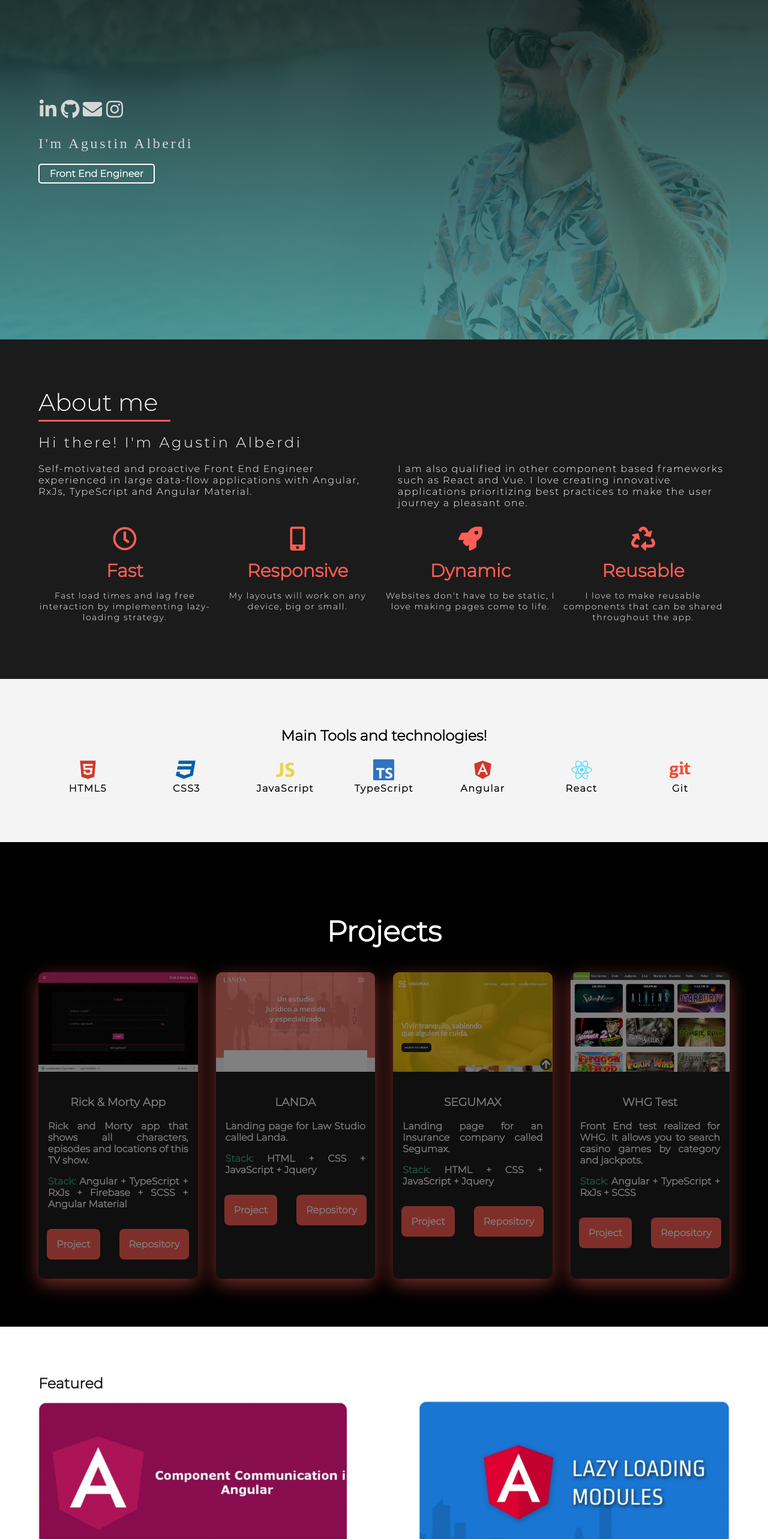
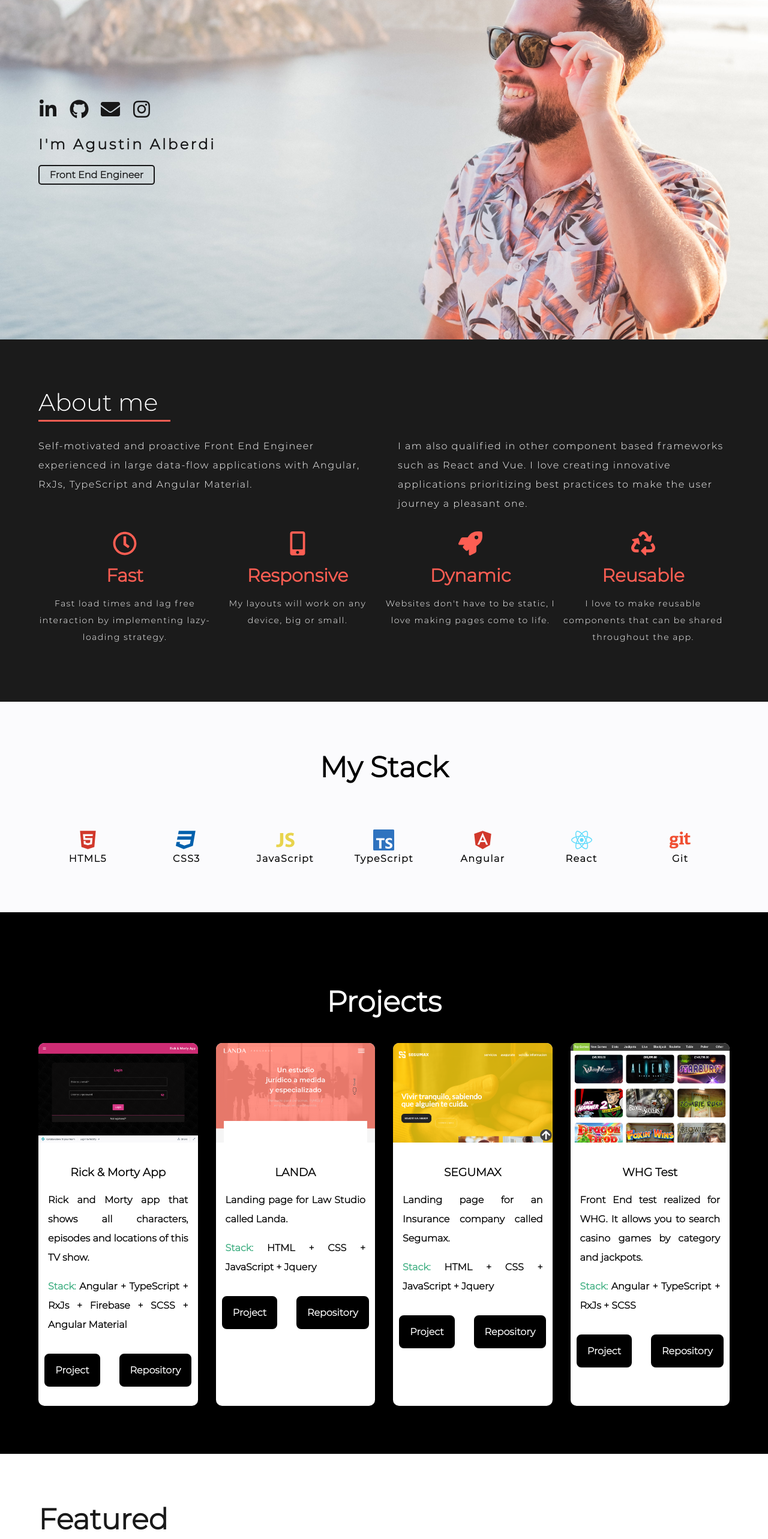
Before and after one commit to agussalberdi/react-portfolio, a React (Create React App) app: page /portfolio#skills in a window 1280 px wide. Shown: the part 234-2800 px from the top of the page at 60% size. Built offline with nearby package versions, Linux system fonts and the light colour scheme; what react-animations would draw is missing.

Commit message:
Styling modifications

```diff
--- a/src/components/Footer.tsx
+++ b/src/components/Footer.tsx
@@ -17,14 +17,15 @@ const SocialContainer = styled.div`
     a {
         color: #d6d6d6;
         font-size: 1.5rem;
-        margin: 5px;
+        margin-right: 20px;
     }
 `;
 
 const Paragraph = styled.p`
+display: inline-block;
     color: #d6d6d6;
     margin: 0;
-    letter-spacing: 1.5px;
+    letter-spacing: 2.5px;
 
     @media screen and ${device.mobileM} {
         font-size: 14px;
--- a/src/components/Slider.tsx
+++ b/src/components/Slider.tsx
@@ -1,6 +1,7 @@
 import React, { useEffect, useState } from 'react';
 import styled from 'styled-components';
 import { Animations } from '../utilities/Animations';
+import { device } from '../utilities/device';
 
 const SliderWrapper = styled.div`
     display: flex;
@@ -14,12 +15,17 @@ const SliderWrapper = styled.div`
 
 const Slide = styled.div`
     width: 180px;
-    border: 2px solid #ffffff;
+    border: 2px solid #171718;
     border-radius: 5px;
     padding: 5px;
-    color: #ffffff;
+    color: #171718;
     font-weight: 700;
-    transition: 1s;
+    transition: ease-out 500ms;
+
+    @media screen and ${device.mobileM} {
+        width: 150px;
+        font-size: 12px;
+    }
 `;
 
 const Arrow = styled.div`
--- a/src/views/About.tsx
+++ b/src/views/About.tsx
@@ -21,13 +21,9 @@ const Title = styled.h1`
     font-size: 40px;
     font-weight: 300;
     margin: 0;
+    margin-bottom: 25px;
+    padding-bottom: 5px;
     border-bottom: 3px solid #fd5e53;
-    padding-bottom: 5px;
-`;
-
-const Subtitle = styled.h2`
-    font-weight: 300;
-    letter-spacing: .15em;
 `;
 
 const TextWrapper = styled.div`
@@ -39,6 +35,7 @@ const TextWrapper = styled.div`
     div.text {
         width: 48%;
         letter-spacing: 1.5px;
+        line-height: 2;
 
         @media screen and ${device.tablet} {
             width: 100%;
@@ -76,6 +73,7 @@ const Bullet = styled.div`
         color: white;
         letter-spacing: 1.5px;
         font-size: 14px;
+        line-height: 2;
     }
 
     @media screen and ${device.laptop} {
@@ -103,7 +101,6 @@ export default function About() {
                 <AboutSection>
                     <Wrapper alignment="left">
                         <Title>About me</Title>
-                        <Subtitle>Hi there! I'm Agustin Alberdi</Subtitle>
                         <TextWrapper>
                             <div className="text">
                                 Self-motivated and proactive Front End Engineer experienced in large data-flow applications with Angular, RxJs, TypeScript and Angular Material.
--- a/src/views/Articles.tsx
+++ b/src/views/Articles.tsx
@@ -21,7 +21,14 @@ const Container = styled.div`
 `;
 
 const ArticleTag = styled.a`
-    width: 45%;
+    width: 40%;
+    transition: ease-in-out 500ms;
+    opacity: 0.7;
+
+    &:hover {
+        transform: scale(1.1);
+        opacity: 1;
+    }
 
     img {
         width: 100%;
@@ -33,10 +40,11 @@ const ArticleTag = styled.a`
     }
 `;
 
-const Title = styled.h2`
+const Title = styled.h1`
     text-align: left;
     color: #191919;
-    margin: 0 0 15px 0;
+    margin: 0 0 50px 0;
+    font-size: 3rem;
 `;
 
 export default function Articles() {
@@ -55,7 +63,7 @@ export default function Articles() {
         <div id={Routes.ARTICLES}>
             <IntersectionObserver id={Routes.ARTICLES} hash={Routes.ARTICLES}>
                 <ArticlesSection>
-                    <Wrapper>
+                    <Wrapper overflow="visible">
                         <Title>Featured</Title>
                         <Container>
                             {articles.map((article: Article) => <ArticleTag href={article.url} target="_blank"><img src={article.image} /></ArticleTag>)}
--- a/src/views/Home.tsx
+++ b/src/views/Home.tsx
@@ -9,9 +9,10 @@ import { Routes } from '../models/routes';
 import bg from '../assets/images/bg.jpg';
 import Slider from '../components/Slider';
 import { Animations } from '../utilities/Animations';
+import { device } from '../utilities/device';
 
 const HomeSection = styled(Section)`
-    background: linear-gradient(rgba(0, 0, 0, 0.92), rgba(14, 121, 121, 0.66)), url(${bg});
+    background: url(${bg});
     background-size: cover;
     background-position: center center;
     background-repeat: no-repeat;
@@ -31,23 +32,32 @@ const SocialContainer = styled.div`
     animation: 2s ${Animations.FadeInUp};
 
     a {
-        color: #d6d6d6;
+        color: #171718;
         font-size: 2rem;
-        margin-right: 5px;
+        margin-right: 20px;
+
+        @media screen and ${device.mobileM} {
+            font-size: 1.5rem;
+        }
     }
 `;
 
 const Title = styled.h2`
     margin: 0;
     margin-top: 20px;
-    font-family: 'Italianno', cursive;
-    font-weight: 300;
+    font-weight: 600;
     letter-spacing: .15em;
-    color: #d6d6d6;
+    color: #171718;
     animation: 2s ${Animations.FadeInUp};
+
+    @media screen and ${device.mobileM} {
+        font-size: 1.5rem;
+    }
 `;
 
 export default function Home() {
+    const title = `I'm Agustin Alberdi`;
+
     return (
         <div id={Routes.HOME}>
             <IntersectionObserver id={Routes.HOME} hash={Routes.HOME}>
@@ -68,7 +78,7 @@ export default function Home() {
                                     <FaInstagram/>
                                 </a>
                             </SocialContainer>
-                            <Title>I'm Agustin Alberdi</Title>
+                            <Title>{title}</Title>
                             <Slider auto={true} arrows={false}></Slider>
                         </MainContainer>
                     </Wrapper>
--- a/src/views/Projects.tsx
+++ b/src/views/Projects.tsx
@@ -5,6 +5,7 @@ import Wrapper from '../components/Wrapper';
 import IntersectionObserver from '../components/IntersectionObserver';
 import { Project } from '../models/project';
 import { Routes } from '../models/routes';
+import { device } from '../utilities/device';
 import project1 from '../assets/images/Projects/project1.png';
 import project2 from '../assets/images/Projects/project2.png';
 import project3 from '../assets/images/Projects/project3.png';
@@ -16,7 +17,11 @@ const ProjectsSection = styled(Section)`
 `;
 
 const Title = styled.h1`
-    font-size: 3rem
+    font-size: 3rem;
+
+    @media screen and ${device.mobileM} {
+        font-size: 2rem;
+    }
 `;
 
 const ProjectsContainer = styled.div`
@@ -28,16 +33,13 @@ const ProjectsContainer = styled.div`
 `;
 
 const ProjectCard = styled.div`
-    background-color: #1e1e1e;
+    background-color: white;
     border-radius: 10px;
-    color: #ffffff;
-    box-shadow: 0px 9px 32px -1px #fd5e53;
-    opacity: 0.5;
+    color: black;
     transition: ease-out 500ms;
     transform: scale(1);
 
     &:hover {
-        opacity: 1;
         transform: scale(1.05);
     }
 `;
@@ -56,6 +58,7 @@ const ProjectCardImage = styled.img`
 const Paragraph = styled.p`
     font-weight: 600;
     text-align: justify;
+    line-height: 2;
 
     span {
         color: #3bad7f;
@@ -70,12 +73,13 @@ const Buttons = styled.div`
     a {
         text-decoration: none;
         color: white;
-        background-color: #fd5e53;
+        background-color: black;
         font-weight: bold;
         margin: 1rem;
         padding: 1rem;
         border-radius: 0.5rem;
         transition: ease-in 500ms;
+        border: 2px solid black;
 
         &:hover {
             color: black;
--- a/src/views/Skills.tsx
+++ b/src/views/Skills.tsx
@@ -13,14 +13,15 @@ import { device } from '../utilities/device';
 const stack = [FaHtml5, FaCss3, IoLogoJavascript, SiTypescript, FaAngular, FaReact, FaGit];
 
 const SkillsSection = styled(Section)`
-    background-color: #f4f4f4;
+    background-color: #fbfbfd;
 `;
 
-const Title = styled.h2`
-    margin: 0 0 25px 0;
+const Title = styled.h1`
+    font-size: 3rem;
+    margin: 0 0 50px 0;
 
     @media screen and ${device.mobileM} {
-        font-size: 18px;
+        font-size: 2rem;
     }
 `;
 
@@ -32,6 +33,9 @@ const Tools = styled.div`
 
     div {
         width: calc(100% / ${stack.length});
+        margin-top: 25px;
+        transition: ease-in-out 600ms;
+        cursor: pointer;
 
         svg {
             font-size: 35px;
@@ -42,9 +46,12 @@ const Tools = styled.div`
             letter-spacing: 1.5px;
         }
 
-        @media screen and ${device.tablet} {
+        &:hover {
+            transform: scale(1.2);
+        }
+
+        @media screen and ${device.laptop} {
             width: 25%;
-            margin-top: 20px;
         }
 
         @media screen and ${device.mobileL} {
@@ -62,8 +69,8 @@ export default function Skills() {
         <div id={Routes.SKILLS}>
             <IntersectionObserver id={Routes.SKILLS} hash={Routes.SKILLS}>
                 <SkillsSection>
-                    <Wrapper>
-                        <Title>Main Tools and technologies!</Title>
+                    <Wrapper overflow="visible">
+                        <Title>My Stack</Title>
                         <Tools>
                             <div>
                                 <FaHtml5 color="#d1382b" />
--- a/src/views/Start.tsx
+++ b/src/views/Start.tsx
@@ -14,7 +14,6 @@ const StartContainer = styled.div`
     width: 100vw;
     height: 100vh;
     background-color: #171718;
-    font-family: 'Italianno', cursive;
     color: white;
     padding: 20px;
     box-sizing: border-box;
```
